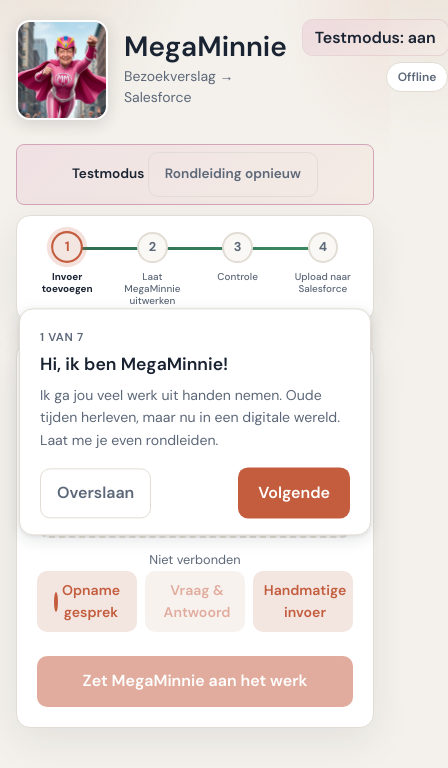
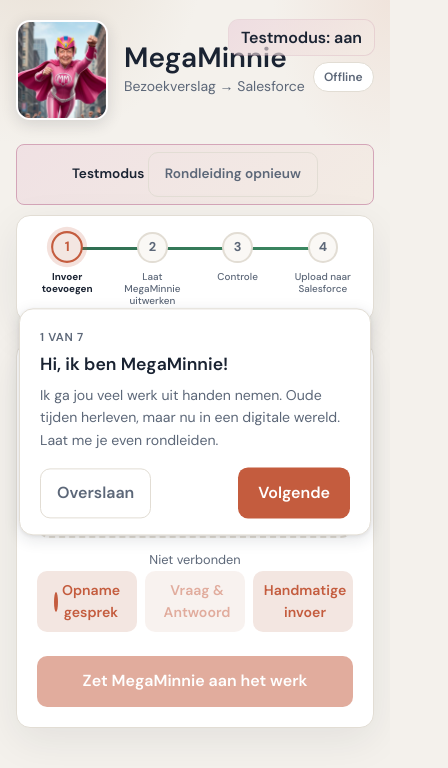
Before and after one commit to MarGal1900/MegaMinnie, a website: page public/index.html in a window 390 px wide. Shown: the whole page, 448 px wide, since content can reach past the window. Drawn offline with Linux system fonts and the light colour scheme; no server answers.

Commit message:
fix(mobile): voorkom horizontale overflow — overflow-x hidden + header flex fix
Co-authored-by: Cursor <cursoragent@cursor.com>

```diff
--- a/public/css/styles.css
+++ b/public/css/styles.css
@@ -32,6 +32,7 @@ body {
   margin: 0;
   min-height: 100vh;
   min-height: 100dvh;
+  overflow-x: hidden;
   font-family: var(--font);
   color: var(--ink);
   background:
@@ -60,6 +61,8 @@ body {
   display: flex;
   align-items: center;
   gap: 1rem;
+  min-width: 0;
+  flex: 1 1 auto;
 }
 
 .header__avatar-wrap {
@@ -88,12 +91,18 @@ body {
   font-size: 1.75rem;
   font-weight: 600;
   line-height: 1.1;
+  overflow: hidden;
+  text-overflow: ellipsis;
+  white-space: nowrap;
 }
 
 .header__tagline {
   margin: 0.15rem 0 0;
   font-size: 0.875rem;
   color: var(--ink-muted);
+  overflow: hidden;
+  text-overflow: ellipsis;
+  white-space: nowrap;
 }
 
 .header__status {
--- a/public/sw.js
+++ b/public/sw.js
@@ -1,4 +1,4 @@
-const CACHE_NAME = "megaminnie-cache-v17";
+const CACHE_NAME = "megaminnie-cache-v18";
 
 const PRECACHE_URLS = [
   "/",
```
